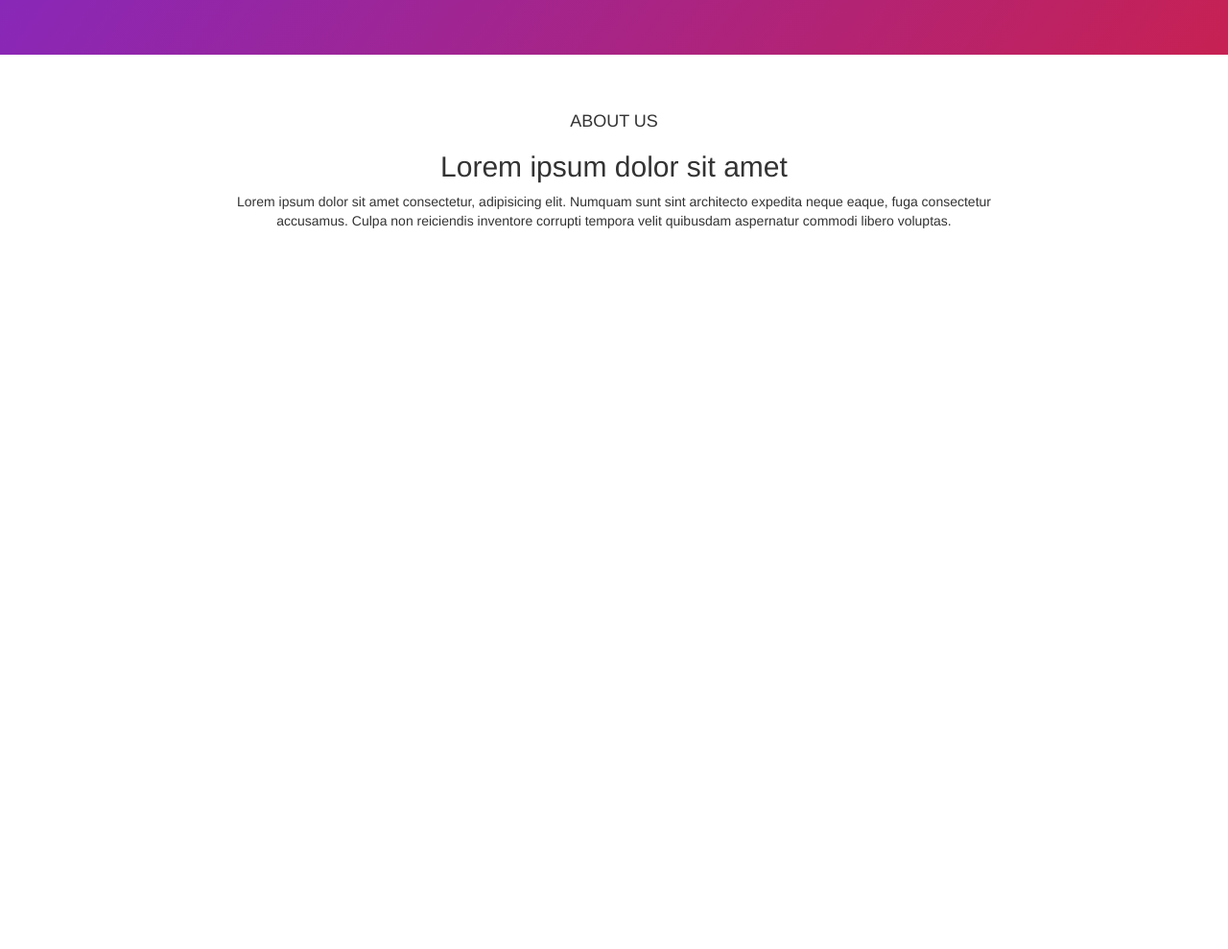
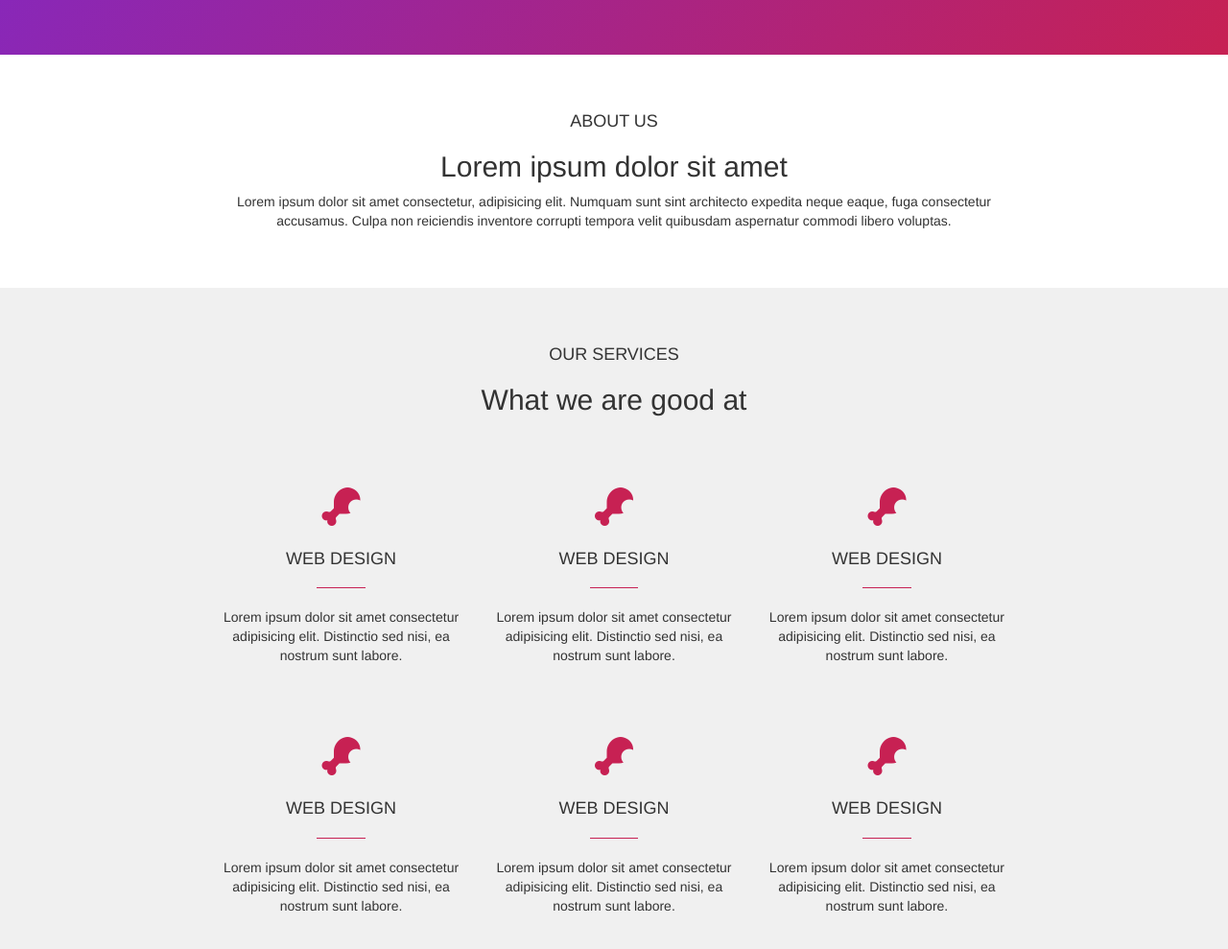
Before and after one commit to ANikolikj/vezba, a plain HTML site: page index.html in a window 1280 px wide. Shown: the part 567-1556 px from the top of the page at 96% size. Before the commit the page ends 867 px from the top, so only its background shows below. Drawn offline with nearby package versions, Linux system fonts and the light colour scheme.

Commit message:
added gradient blocks

```diff
--- a/index.html
+++ b/index.html
@@ -73,7 +73,7 @@
                         <button class="btn btn-default btn-rounded">About us</button>
                     </div>
                     <div class="col-md-6">
-                        <img src="imgs/hero-macbook.png">
+                        <img src="hero-macbook.png">
                     </div>
                 </div>
             </div>
@@ -86,6 +86,65 @@
                 <p>Lorem ipsum dolor sit amet consectetur, adipisicing elit. Numquam sunt sint architecto expedita neque eaque, fuga consectetur accusamus. Culpa non reiciendis inventore corrupti tempora velit quibusdam aspernatur commodi libero voluptas.</p>
             </div>
         </div>
+
+        <div class="row bg-grey hey">
+            <div class="col-md-8 col-md-offset-2 text-center">
+                <h4 class="text-uppercase">our services</h4>
+                <h2 class="hey-bottom">What we are good at</h2>
+                <div class="row hey-bottom">
+                    <div class="col-md-4 block-gradient">
+                        <span>
+                            <i class="fas fa-drumstick-bite"></i>
+                        </span>
+                        <h4 class="text-uppercase">Web Design</h4>
+                        <hr>
+                        <p>Lorem ipsum dolor sit amet consectetur adipisicing elit. Distinctio sed nisi, ea nostrum sunt labore.</p>
+                    </div>
+                    <div class="col-md-4 block-gradient">
+                        <span>
+                            <i class="fas fa-drumstick-bite"></i>
+                        </span>
+                        <h4 class="text-uppercase">Web Design</h4>
+                        <hr>
+                        <p>Lorem ipsum dolor sit amet consectetur adipisicing elit. Distinctio sed nisi, ea nostrum sunt labore.</p>
+                    </div>
+                    <div class="col-md-4 block-gradient">
+                        <span>
+                            <i class="fas fa-drumstick-bite"></i>
+                        </span>
+                        <h4 class="text-uppercase">Web Design</h4>
+                        <hr>
+                        <p>Lorem ipsum dolor sit amet consectetur adipisicing elit. Distinctio sed nisi, ea nostrum sunt labore.</p>
+                    </div>
+                </div>
+                <div class="row">
+                    <div class="col-md-4 block-gradient">
+                        <span>
+                            <i class="fas fa-drumstick-bite"></i>
+                        </span>
+                        <h4 class="text-uppercase">Web Design</h4>
+                        <hr>
+                        <p>Lorem ipsum dolor sit amet consectetur adipisicing elit. Distinctio sed nisi, ea nostrum sunt labore.</p>
+                    </div>
+                    <div class="col-md-4 block-gradient">
+                        <span>
+                            <i class="fas fa-drumstick-bite"></i>
+                        </span>
+                        <h4 class="text-uppercase">Web Design</h4>
+                        <hr>
+                        <p>Lorem ipsum dolor sit amet consectetur adipisicing elit. Distinctio sed nisi, ea nostrum sunt labore.</p>
+                    </div>
+                    <div class="col-md-4 block-gradient">
+                        <span>
+                            <i class="fas fa-drumstick-bite"></i>
+                        </span>
+                        <h4 class="text-uppercase">Web Design</h4>
+                        <hr>
+                        <p>Lorem ipsum dolor sit amet consectetur adipisicing elit. Distinctio sed nisi, ea nostrum sunt labore.</p>
+                    </div>
+                </div>
+            </div>
+        </div>
     </div>
 </body>
 </html>
--- a/style.css
+++ b/style.css
@@ -42,3 +42,35 @@
 .hey {
     padding: 50px 0;
 }
+.hey-bottom {
+    padding-bottom: 50px;
+}
+
+.bg-grey {
+    background-color: rgb(240, 240, 240);
+}
+
+.bg-grey i {
+    font-size: 40px;
+    padding: 15px 0;
+    color: rgb(199, 33, 83);
+}
+
+.bg-grey hr {
+    width: 20%;
+    border-color: rgb(199, 33, 83);
+}
+
+.block-gradient:hover {
+    background-image: linear-gradient(125deg,rgb(120, 41, 211), rgb(199, 33, 83));
+    color: white;
+    border-radius: 10px;
+}
+
+.block-gradient:hover i {
+    color: white;
+}
+
+.block-gradient:hover hr {
+    border-color: rgb(255, 255, 255);
+}
```
